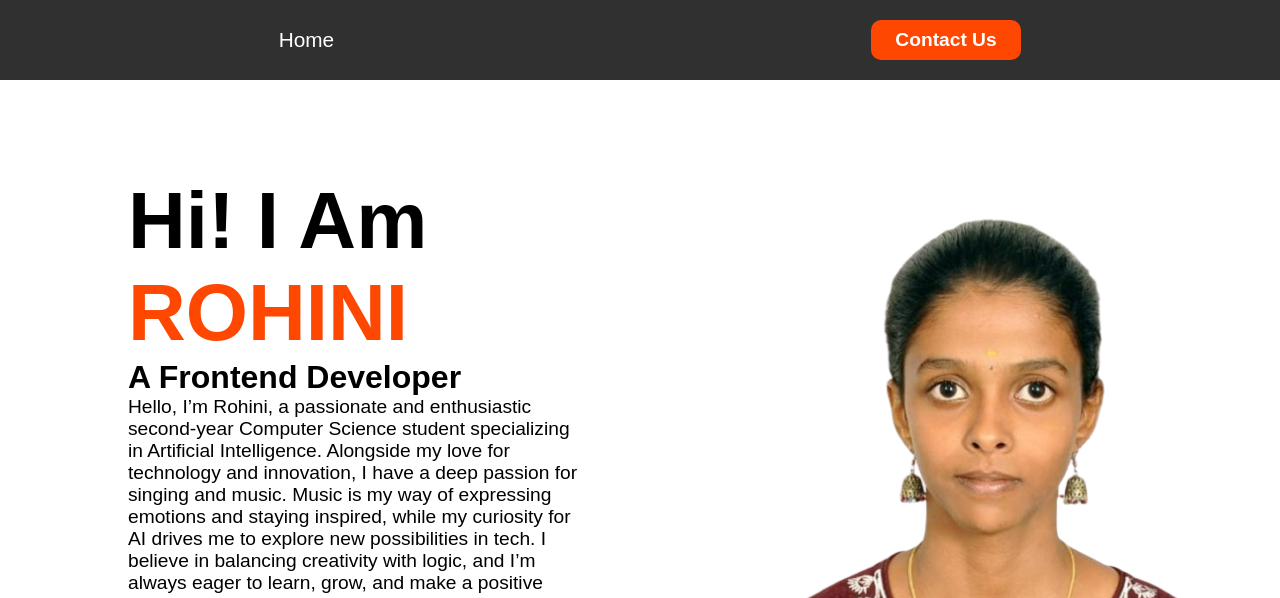
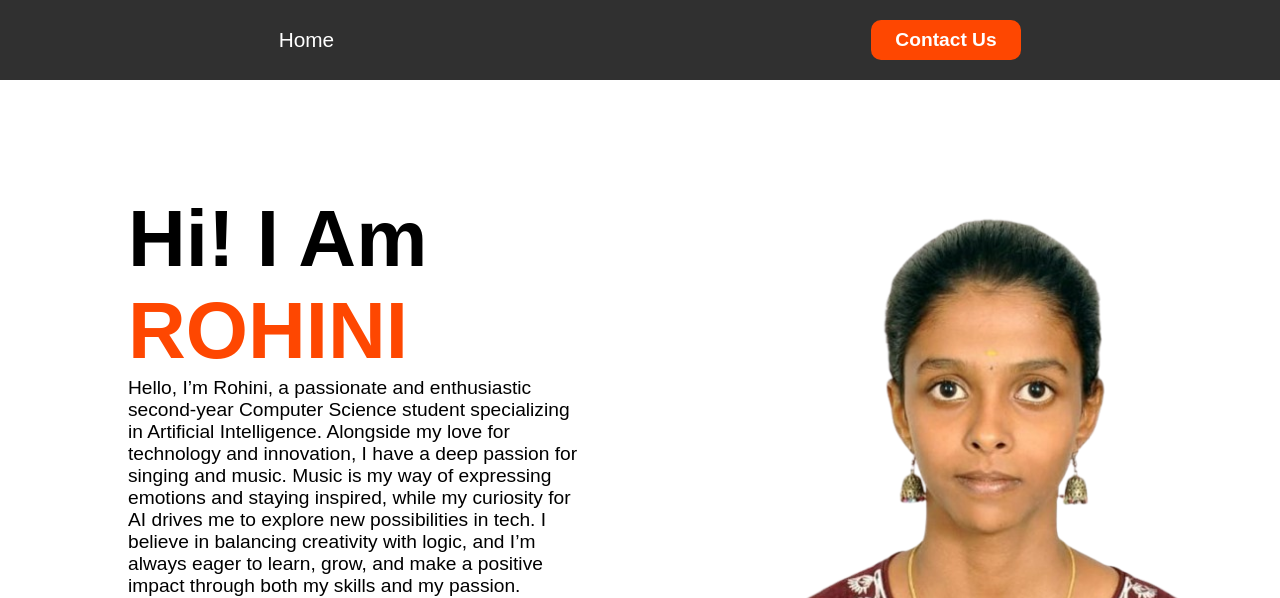
Before and after one commit to Rohinisridhar/protfolio, a plain HTML site: page index.html in a window 1280 px wide. Shown: the top 598 px of the page. Drawn offline with nearby package versions, Linux system fonts and the light colour scheme.

Commit message:
index.html

```diff
--- a/index.html
+++ b/index.html
@@ -266,7 +266,6 @@ section .content{
             <div class="main-content">
                 <h1 data-aos="fade-right" data-aos-duration="1500" data-aos-delay="600">Hi! I Am</h1>
                 <span data-aos="fade-left" data-aos-duration="1500" data-aos-delay="800">ROHINI</span>
-                <h2 data-aos="fade-right" data-aos-duration="1500" data-aos-delay="1000">A Frontend Developer</h2>
                 <p data-aos="flip-up" data-aos-duration="1500" data-aos-delay="1200">Hello, I’m Rohini, a passionate and enthusiastic second-year Computer Science student specializing in Artificial Intelligence. Alongside my love for technology and innovation, I have a deep passion for singing and music. Music is my way of expressing emotions and staying inspired, while my curiosity for AI drives me to explore new possibilities in tech. I believe in balancing creativity with logic, and I’m always eager to learn, grow, and make a positive impact through both my skills and my passion.</p>
                 <div class="buttons">
                     <button data-aos="zoom-in" data-aos-duration="1500" data-aos-delay="1400">Hire me</button>
```
